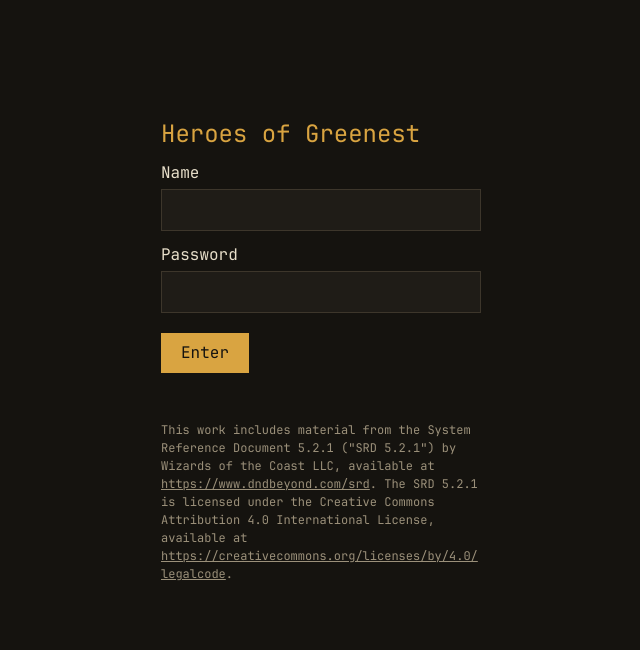
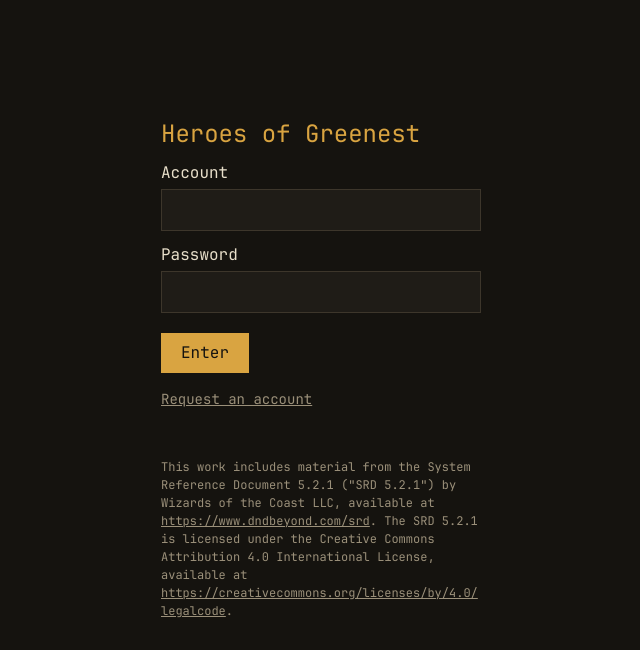
Before and after one commit to yarhouse/heroes-of-greenest, a PHP site: page / in a window 1280 px wide. Shown: the top 650 px of the page, without its empty margins (319-959 px from the left). Run offline with PHP 8.4, Linux system fonts and the light colour scheme; a stand-in replaces the project's code that opens the database connection.

Commit message:
Accounts separate from heroes, account requests and an account page
You now log in with an account name, never shown in the game, and name
your hero as the first step of character creation (users.account, a
nullable users.name and a 'name' setup step). Heroes made before keep
their name, which becomes their account name.

account.php: logged out, friends request an account with a note saying
who they are; logged in, players change their account name and password
(checked like a login, lockout included; a new password ends other
sessions). bin/requests.php lists, approves and denies requests. A taken
name is dropped silently so names can't be probed; at most 20 wait.

Schema change: run on the server before deploying
  ALTER TABLE users ADD account VARCHAR(16) NULL AFTER id;
  UPDATE users SET account = name;
  ALTER TABLE users MODIFY account VARCHAR(16) NOT NULL, ADD UNIQUE (account),
      MODIFY name VARCHAR(16) NULL, MODIFY setup ENUM('name', 'class',
      'abilities', 'species', 'background', 'confirm') NULL DEFAULT 'name';
  and the CREATE TABLE requests from db/schema.sql.

Co-Authored-By: Claude Opus 5.5 <noreply@anthropic.com>
Claude-Session: https://claude.ai/code/session_0165G6Jj1fLhfyg2csUhR2Mh

```diff
--- a/public/index.php
+++ b/public/index.php
@@ -83,6 +83,7 @@ $e = fn (string $s): string => htmlspecialchars($s, ENT_QUOTES);
                 </div>
                 <pre id="map" class="card-footer m-0" aria-label="Map"></pre>
             </section>
+            <p class="aside"><a href="account.php">Account and password</a></p>
         </div>
     </aside>
 </main>
@@ -93,10 +94,11 @@ $e = fn (string $s): string => htmlspecialchars($s, ENT_QUOTES);
     <h1>Heroes of Greenest</h1>
     <form method="post">
         <?php if ($error) : ?><p class="error" role="alert"><?= $e($error) ?></p><?php endif ?>
-        <label>Name <input name="name" required autocomplete="username" value="<?= $e($name) ?>"></label>
+        <label>Account <input name="name" required autocomplete="username" value="<?= $e($name) ?>"></label>
         <label>Password <input name="password" type="password" required autocomplete="current-password"></label>
         <button>Enter</button>
     </form>
+    <p class="aside"><a href="account.php">Request an account</a></p>
     <p class="credits">This work includes material from the System Reference Document 5.2.1 ("SRD 5.2.1") by Wizards of
         the Coast LLC, available at <a href="https://www.dndbeyond.com/srd">https://www.dndbeyond.com/srd</a>. The SRD
         5.2.1 is licensed under the Creative Commons Attribution 4.0 International License, available at
--- a/public/style.css
+++ b/public/style.css
@@ -172,3 +172,9 @@ body { font-variant-ligatures: none; } /* game text, not code: "->" stays two ch
     font: inherit;
     cursor: pointer;
 }
+
+.aside { margin-top: 1rem; font-size: 0.875rem; }
+.aside a { color: var(--dim); }
+.aside a:hover { color: var(--fg); }
+.login .done { color: var(--accent); }
+.login small { display: block; color: var(--dim); }
--- a/src/boot.php
+++ b/src/boot.php
@@ -7,6 +7,8 @@ declare(strict_types=1);
 const SESSION_DAYS = 30;
 const MAX_FAILED_LOGINS = 5;
 const LOCK_MINUTES = 15;
+const NAME_RULE = '/^[A-Za-z]{3,16}$/'; // account names and hero names
+const MAX_REQUESTS = 20; // pending account requests; the form refuses more until the DM approves or denies some
 
 $config = require __DIR__ . '/../config.php';
 
@@ -78,11 +80,13 @@ function pw_version(string $hash): string
     return hash('sha256', $hash);
 }
 
-/** Logs in and returns '' on success, or an error message for the player. */
-function login(string $name, string $password): string
+/** Logs in by account name and returns '' on success, or an error message for the player. */
+function login(string $account, string $password): string
 {
-    $u = q('SELECT id, pass_hash, failed_logins, locked_until > NOW() AS locked FROM users WHERE name = ?', [$name])
-        ->fetch();
+    $u = q(
+        'SELECT id, pass_hash, failed_logins, locked_until > NOW() AS locked FROM users WHERE account = ?',
+        [$account]
+    )->fetch();
     if (!$u) {
         password_hash($password, PASSWORD_DEFAULT); // same work as a real check, so misses don't reveal valid names
         return 'Wrong name or password.';
@@ -136,24 +140,98 @@ function session_user(): ?array
     return $me;
 }
 
+/** '' if the password is acceptable, else why not. */
+function password_error(string $password): string
+{
+    $len = strlen($password);
+    return $len < 8 || $len > 72 ? 'Password must be 8-72 characters.' : ''; // bcrypt ignores bytes past 72
+}
+
 /**
- * Creates a hero, who chooses a class and abilities on first login, or resets their password (and unlocks them) if
- * the name exists. Returns '' or an error.
+ * Creates an account, whose player names their hero and chooses a class and abilities on first login, or resets its
+ * password (and unlocks it) if the account exists. Returns '' or an error.
  */
-function save_hero(string $name, string $password): string
+function save_account(string $account, string $password): string
 {
-    if (!preg_match('/^[A-Za-z]{3,16}$/', $name)) {
-        return 'Name must be 3-16 letters.';
+    if (!preg_match(NAME_RULE, $account)) {
+        return 'Account name must be 3-16 letters.';
     }
-    $len = strlen($password);
-    if ($len < 8 || $len > 72) { // bcrypt ignores bytes past 72
-        return 'Password must be 8-72 characters.';
+    if ($error = password_error($password)) {
+        return $error;
     }
     $hash = password_hash($password, PASSWORD_DEFAULT);
     q(
-        'INSERT INTO users (name, pass_hash, last_event_id) SELECT ?, ?, COALESCE(MAX(id), 0) FROM events
+        'INSERT INTO users (account, pass_hash, last_event_id) SELECT ?, ?, COALESCE(MAX(id), 0) FROM events
          ON DUPLICATE KEY UPDATE pass_hash = ?, failed_logins = 0, locked_until = NULL',
-        [$name, $hash, $hash]
+        [$account, $hash, $hash]
     );
     return '';
 }
+
+/**
+ * Asks the DM for an account (bin/requests.php approves it). Returns '' or an error. A name that's taken, by an
+ * account or an earlier request, is dropped silently, so the form can't be used to find account names.
+ */
+function request_account(string $account, string $password, string $note): string
+{
+    $note = trim(preg_replace('/\p{C}/u', '', $note) ?? ''); // the DM reads these in a terminal: no escape codes
+    if (!preg_match(NAME_RULE, $account)) {
+        return 'Account name must be 3-16 letters.';
+    }
+    if ($error = password_error($password)) {
+        return $error;
+    }
+    if ($note === '' || mb_strlen($note) > 200) {
+        return 'Say who you are (up to 200 characters), so the DM knows you.';
+    }
+    if (q('SELECT COUNT(*) FROM requests')->fetchColumn() >= MAX_REQUESTS) {
+        return 'Too many requests are waiting. Ask the DM to look at them.';
+    }
+    $hash = password_hash($password, PASSWORD_DEFAULT);
+    if (!q('SELECT 1 FROM users WHERE account = ?', [$account])->fetch()) {
+        q('INSERT IGNORE INTO requests (account, pass_hash, note) VALUES (?, ?, ?)', [$account, $hash, $note]);
+    }
+    return '';
+}
+
+/** Makes the account a request asked for, and removes the request. Returns '' or an error for the DM. */
+function approve_request(string $account): string
+{
+    if (q('SELECT 1 FROM users WHERE account = ?', [$account])->fetch()) {
+        return "There's already an account called $account. Deny this request; they can ask again.";
+    }
+    $made = q(
+        'INSERT INTO users (account, pass_hash, last_event_id)
+         SELECT account, pass_hash, (SELECT COALESCE(MAX(id), 0) FROM events) FROM requests WHERE account = ?',
+        [$account]
+    )->rowCount();
+    q('DELETE FROM requests WHERE account = ?', [$account]);
+    return $made ? '' : "There's no request for $account.";
+}
+
+/**
+ * Changes the logged-in player's account name and, unless $new is '', their password. $current is checked like a
+ * login, failures and lockout included. Other sessions end when the password changes; this one carries on.
+ */
+function update_account(array $me, string $current, string $account, string $new): string
+{
+    if (!preg_match(NAME_RULE, $account)) {
+        return 'Account name must be 3-16 letters.';
+    }
+    if ($new !== '' && $error = password_error($new)) {
+        return $error;
+    }
+    if ($error = login($me['account'], $current)) {
+        return $error === 'Wrong name or password.' ? 'Wrong current password.' : $error;
+    }
+    if (q('SELECT 1 FROM users WHERE account = ? AND id <> ?', [$account, $me['id']])->fetch()) {
+        return "There's already an account called $account.";
+    }
+    q('UPDATE users SET account = ? WHERE id = ?', [$account, $me['id']]);
+    if ($new !== '') {
+        $hash = password_hash($new, PASSWORD_DEFAULT);
+        q('UPDATE users SET pass_hash = ? WHERE id = ?', [$hash, $me['id']]);
+        $_SESSION['pwv'] = pw_version($hash);
+    }
+    return '';
+}
--- a/src/game.php
+++ b/src/game.php
@@ -604,14 +604,17 @@ function heard_since_last_command(array $me): array
 }
 
 /**
- * Character creation, one step per command until the hero sets out: choose a class, then assign the Standard Array
- * (which gives the class's kit and a fresh level 1 hero, even one who was played before), a species, a background
- * (whose ability increases set the hero's HP), then 'begin'. 'back' starts over.
+ * Character creation, one step per command until the hero sets out: a name (new heroes only), a class, then assign the
+ * Standard Array (which gives the class's kit and a fresh level 1 hero, even one who was played before), a species, a
+ * background (whose ability increases set the hero's HP), then 'begin'. 'back' starts over at the class.
  */
 function cmd_setup(array $me, string $input): array
 {
     $word = strtolower($input);
     $word = $word === 'l' || $word === 'look' ? '' : $word; // the play page sends 'look' on load: show the step again
+    if ($me['setup'] === 'name') {
+        return setup_name($me, $word === '' ? '' : $input);
+    }
     if ($word === 'back' || $me['setup'] === 'class') {
         return setup_class($me, $word === 'back' ? '' : $word);
     }
@@ -629,6 +632,23 @@ function cmd_setup(array $me, string $input): array
     }
     q('UPDATE users SET setup = NULL WHERE id = ?', [$me['id']]);
     return ["You set out, {$me['name']}. Type 'help' for commands.", '', ...cmd_look($me)];
+}
+
+function setup_name(array $me, string $name): array
+{
+    $ask = "What is your hero's name? (3-16 letters; others see it, unlike your account name)";
+    if ($name === '') {
+        return ['Welcome to Greenest!', $ask];
+    }
+    $name = ucfirst($name);
+    if (!preg_match(NAME_RULE, $name)) {
+        return ["A hero's name is 3-16 letters, no spaces.", $ask];
+    }
+    if (q('SELECT 1 FROM users WHERE name = ?', [$name])->fetch()) {
+        return ["There's already a hero called $name.", $ask];
+    }
+    q('UPDATE users SET name = ? WHERE id = ?', [$name, $me['id']]);
+    return setup_class(['name' => $name] + $me, '');
 }
 
 function setup_class(array $me, string $word): array
@@ -819,7 +839,8 @@ function cmd_look(array $me): array
     $lines = [$room['name'], $room['description'], 'Exits: ' . ($exits ? implode(' ', $exits) : 'none')];
 
     $others = q(
-        'SELECT name FROM users WHERE room_id = ? AND id <> ? AND last_seen > NOW() - INTERVAL ? MINUTE ORDER BY name',
+        'SELECT name FROM users WHERE room_id = ? AND id <> ? AND name IS NOT NULL
+         AND last_seen > NOW() - INTERVAL ? MINUTE ORDER BY name',
         [$me['room_id'], $me['id'], ONLINE_MINUTES]
     )->fetchAll(PDO::FETCH_COLUMN);
     foreach ($others as $name) {
@@ -3376,7 +3397,8 @@ function cmd_who(): array
 {
     $rows = q(
         'SELECT u.name, r.name AS room, TIMESTAMPDIFF(MINUTE, u.last_seen, NOW()) AS mins
-         FROM users u JOIN rooms r ON r.id = u.room_id ORDER BY u.last_seen IS NULL, u.last_seen DESC'
+         FROM users u JOIN rooms r ON r.id = u.room_id WHERE u.name IS NOT NULL
+         ORDER BY u.last_seen IS NULL, u.last_seen DESC'
     )->fetchAll();
     $lines = ['Heroes of Greenest:'];
     foreach ($rows as $r) {
@@ -3403,6 +3425,7 @@ function actions(array $me): array
 {
     if ($me['setup'] !== null) {
         return match ($me['setup']) {
+            'name' => [],
             'class' => array_keys(CLASSES),
             'abilities' => ['ok', 'back'],
             // A species with a choice goes in the prompt, for choices() to offer its kinds.
```
Also changed, not shown: ROADMAP.md (+6 -2 lines), db/schema.sql (+16 -6 lines), public/account.php (added, +83 -0 lines), tests/selftest.php (+73 -27 lines), README.md, 2 other files.
